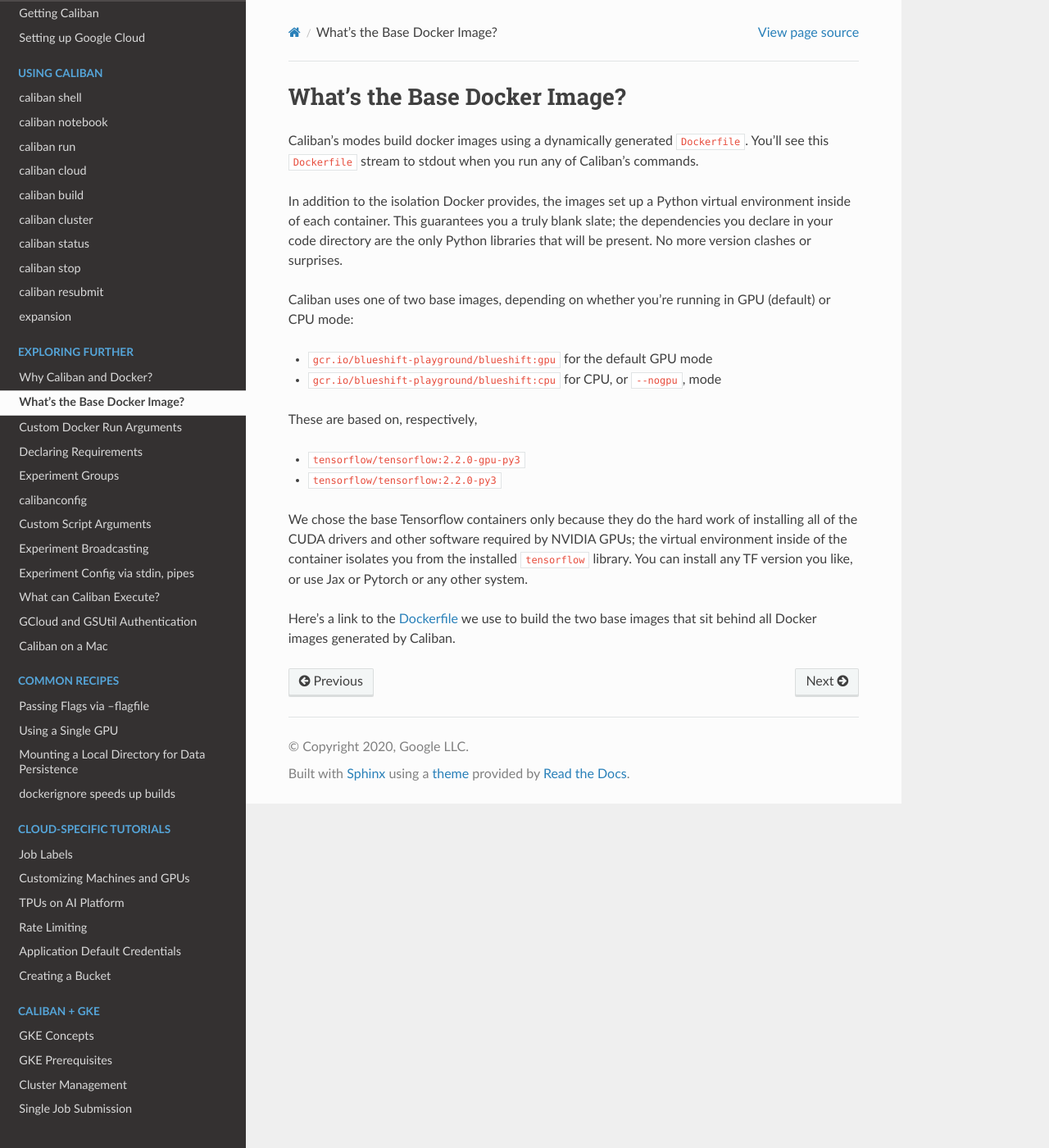
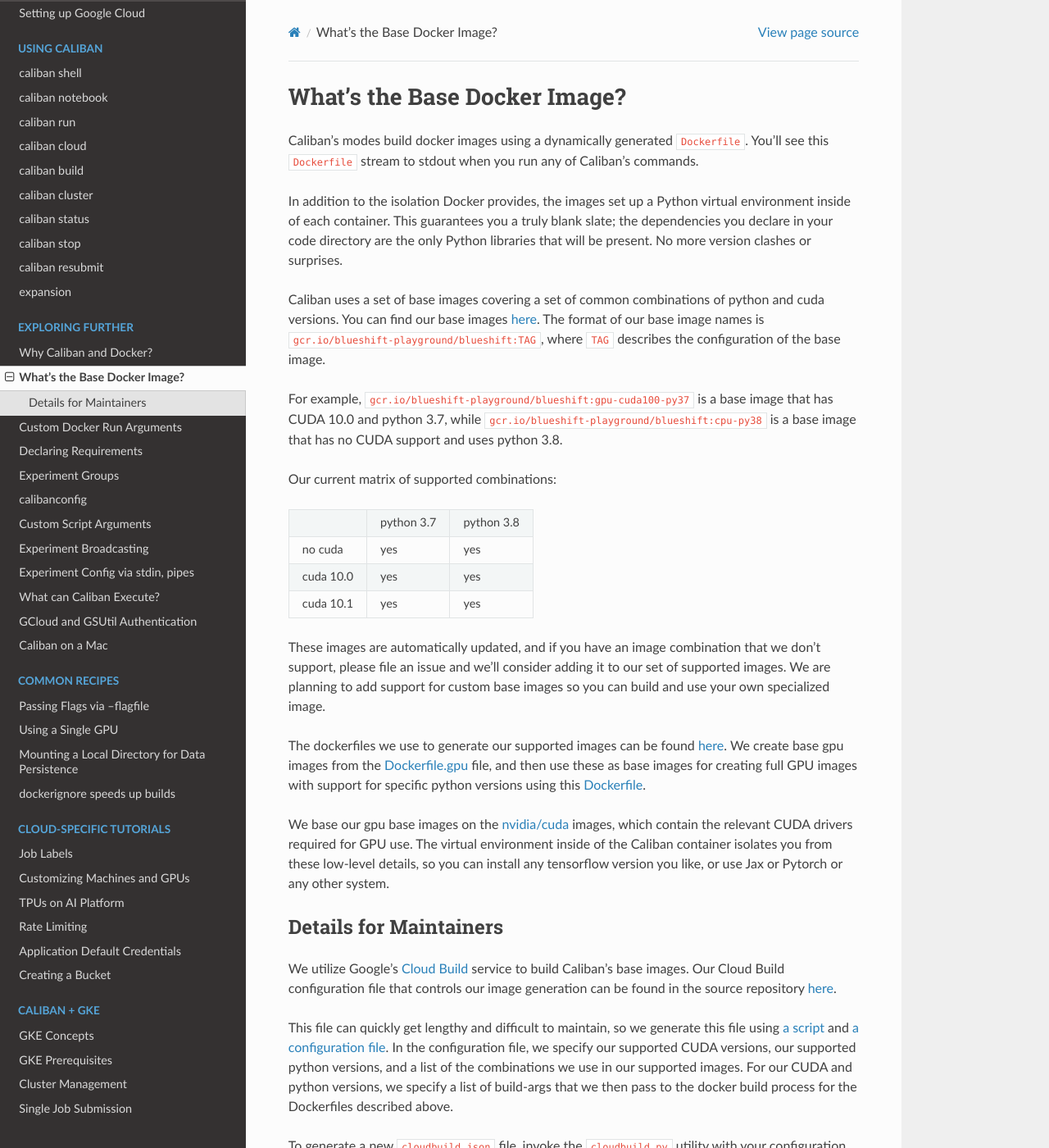
Before and after one commit to google/caliban, a Sphinx documentation site: the page built from docs/explore/base_image.rst, in a window 1280 px wide and 1400 px high. Shown: the whole window at 82% size. Built offline with Sphinx 7.4.7 and the Read the Docs theme 2.0.0, drawn with Linux system fonts in a browser that asks for light colours; some of the changed text lies outside the part shown.

Commit message:
Aslone/cloudbuild docs (#27)
* documentation updates for base images

* fix pre-commit trailing whitespace error

* added link to gcr base image repo to docs

* added some detail about base image tag formatting

* fixed typo

```diff
--- a/docs/explore/base_image.rst
+++ b/docs/explore/base_image.rst
@@ -10,23 +10,88 @@
 the dependencies you declare in your code directory are the only Python
 libraries that will be present. No more version clashes or surprises.
 
-Caliban uses one of two base images, depending on whether you're running in GPU
-(default) or CPU mode:
+Caliban uses a set of base images covering a set of common combinations of
+python and cuda versions. You can find our base images
+`here <https://pantheon.corp.google.com/gcr/images/blueshift-playground/GLOBAL/blueshift>`_.
+The format of our base image names is ``gcr.io/blueshift-playground/blueshift:TAG``,
+where ``TAG`` describes the configuration of the base image.
 
-* ``gcr.io/blueshift-playground/blueshift:gpu`` for the default GPU mode
-* ``gcr.io/blueshift-playground/blueshift:cpu`` for CPU, or ``--nogpu``\ , mode
+For example, ``gcr.io/blueshift-playground/blueshift:gpu-cuda100-py37`` is a
+base image that has CUDA 10.0 and python 3.7, while
+``gcr.io/blueshift-playground/blueshift:cpu-py38`` is a base image that has
+no CUDA support and uses python 3.8.
 
-These are based on, respectively,
+Our current matrix of supported combinations:
 
-* ``tensorflow/tensorflow:2.2.0-gpu-py3``
-* ``tensorflow/tensorflow:2.2.0-py3``
++-----------+------------+------------+
+|           | python 3.7 | python 3.8 |
++-----------+------------+------------+
+| no cuda   |    yes     |    yes     |
++-----------+------------+------------+
+| cuda 10.0 |    yes     |    yes     |
++-----------+------------+------------+
+| cuda 10.1 |    yes     |    yes     |
++-----------+------------+------------+
 
-We chose the base Tensorflow containers only because they do the hard work of
-installing all of the CUDA drivers and other software required by NVIDIA GPUs;
-the virtual environment inside of the container isolates you from the installed
-``tensorflow`` library. You can install any TF version you like, or use Jax or
-Pytorch or any other system.
+These images are automatically updated, and if you have an image combination that
+we don't support, please file an issue and we'll consider adding it to our set
+of supported images. We are planning to add support for custom base images so
+you can build and use your own specialized image.
 
-Here's a link to the `Dockerfile
-<https://github.com/google/caliban/blob/master/Dockerfile>`_ we use to build the
-two base images that sit behind all Docker images generated by Caliban.
+The dockerfiles we use to generate our supported images can be found
+`here <https://github.com/google/caliban/tree/master/dockerfiles>`_. We create
+base gpu images from the `Dockerfile.gpu <https://github.com/google/caliban/blob/master/dockerfiles/Dockerfile.gpu>`_
+file, and then use these as base images for creating full GPU images with
+support for specific python versions using this `Dockerfile <https://github.com/google/caliban/blob/master/dockerfiles/Dockerfile>`_.
+
+We base our gpu base images on the `nvidia/cuda <https://hub.docker.com/r/nvidia/cuda/>`_
+images, which contain the relevant CUDA drivers required for GPU use. The virtual
+environment inside of the Caliban container isolates you from these low-level details,
+so you can install any tensorflow version you like, or use Jax or Pytorch or any
+other system.
+
+Details for Maintainers
+~~~~~~~~~~~~~~~~~~~~~~~
+
+We utilize Google's `Cloud Build <http://cloud.google.com/cloud-build/docs>`_ service
+to build Caliban's base images. Our Cloud Build configuration file that controls
+our image generation can be found in the source repository
+`here <https://github.com/google/caliban/blob/master/cloudbuild.json>`_.
+
+This file can quickly get lengthy and difficult to maintain, so we generate this file
+using `a script <https://github.com/google/caliban/blob/master/scripts/cloudbuild.py>`_
+and `a configuration file <https://github.com/google/caliban/blob/master/scripts/cloudbuild_config.json>`_.
+In the configuration file, we specify our supported CUDA versions, our supported
+python versions, and a list of the combinations we use in our supported images.
+For our CUDA and python versions, we specify a list of build-args that we then
+pass to the docker build process for the Dockerfiles described above.
+
+To generate a new ``cloudbuild.json`` file, invoke the ``cloudbuild.py`` utility with
+your configuration file:
+
+.. code-block:: bash
+
+   python ./scripts/cloudbuild.py --config scripts/cloudbuild_config.json  --output cloudbuild.json
+
+This will generate a new ``cloudbuild.json`` file which is used by the Cloud Build service
+to generate our base docker images. For testing, you can set a different base image url for
+the docker images by using the ``--base_url`` keyword argument.
+
+To manually start a Cloud Build for these docker images, navigate to the top-level
+of the caliban source repository, and use the
+`gcloud builds <https://cloud.google.com/cloud-build/docs/running-builds/start-build-manually#gcloud>`_
+command:
+
+.. code-block:: bash
+
+   gcloud builds submit .
+
+By default this uses your default project and the ``cloudbuild.json`` file in your current
+directory. If you are pushing the images to a different project than your ``gcloud`` default,
+then you may need to set the ``--project`` flag to the target project where you are pushing
+your images. The logs from the build process will be streamed to your console, but they are
+also available from the ``Cloud Build`` tab in the GCP dashboard for your project.
+
+To automate the generation of these images, we utilize
+`build triggers <https://cloud.google.com/cloud-build/docs/automating-builds/create-manage-triggers>`_
+to start a new cloud build whenever the Caliban Dockerfiles are modified in the repository.
```
